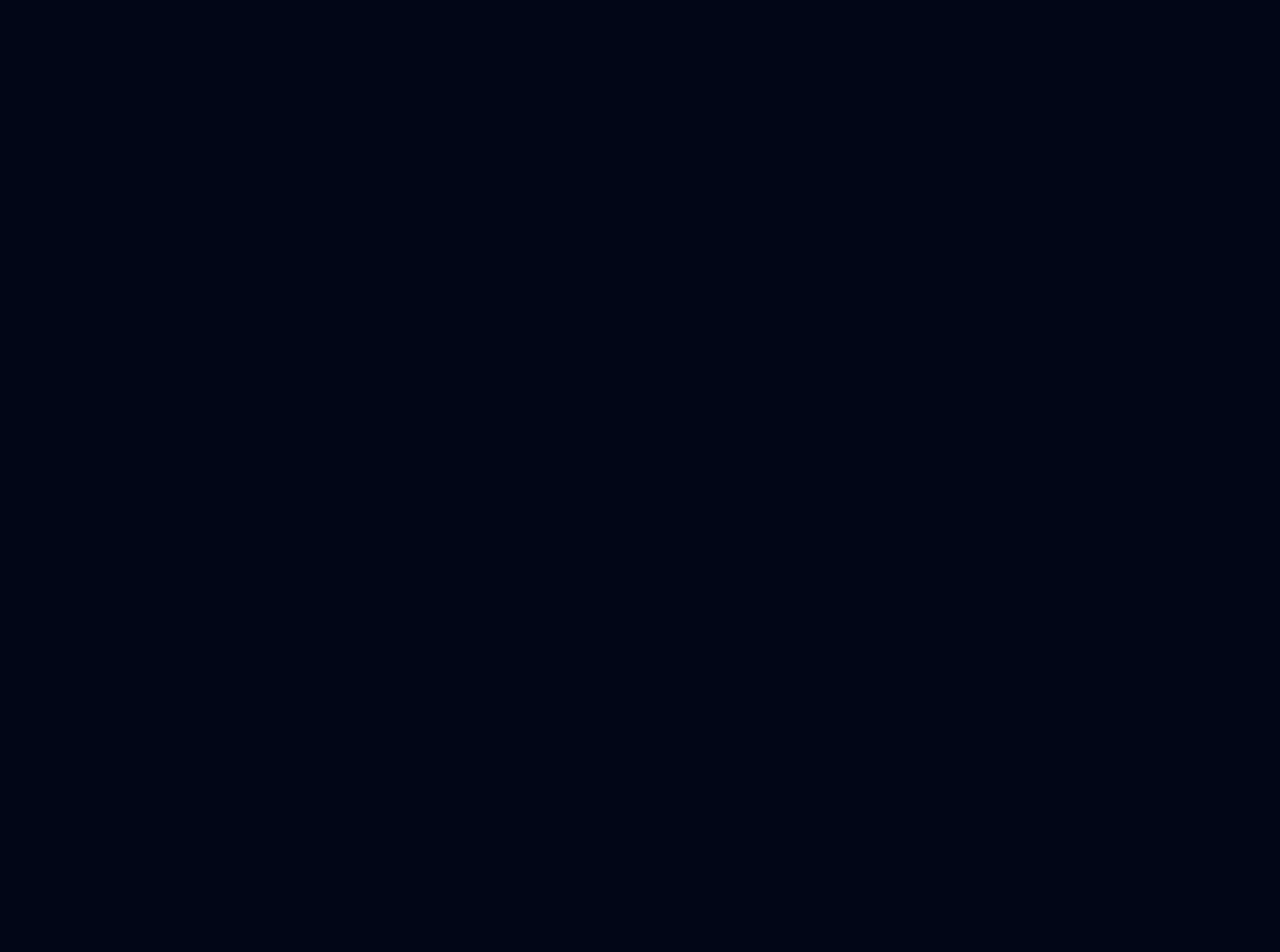
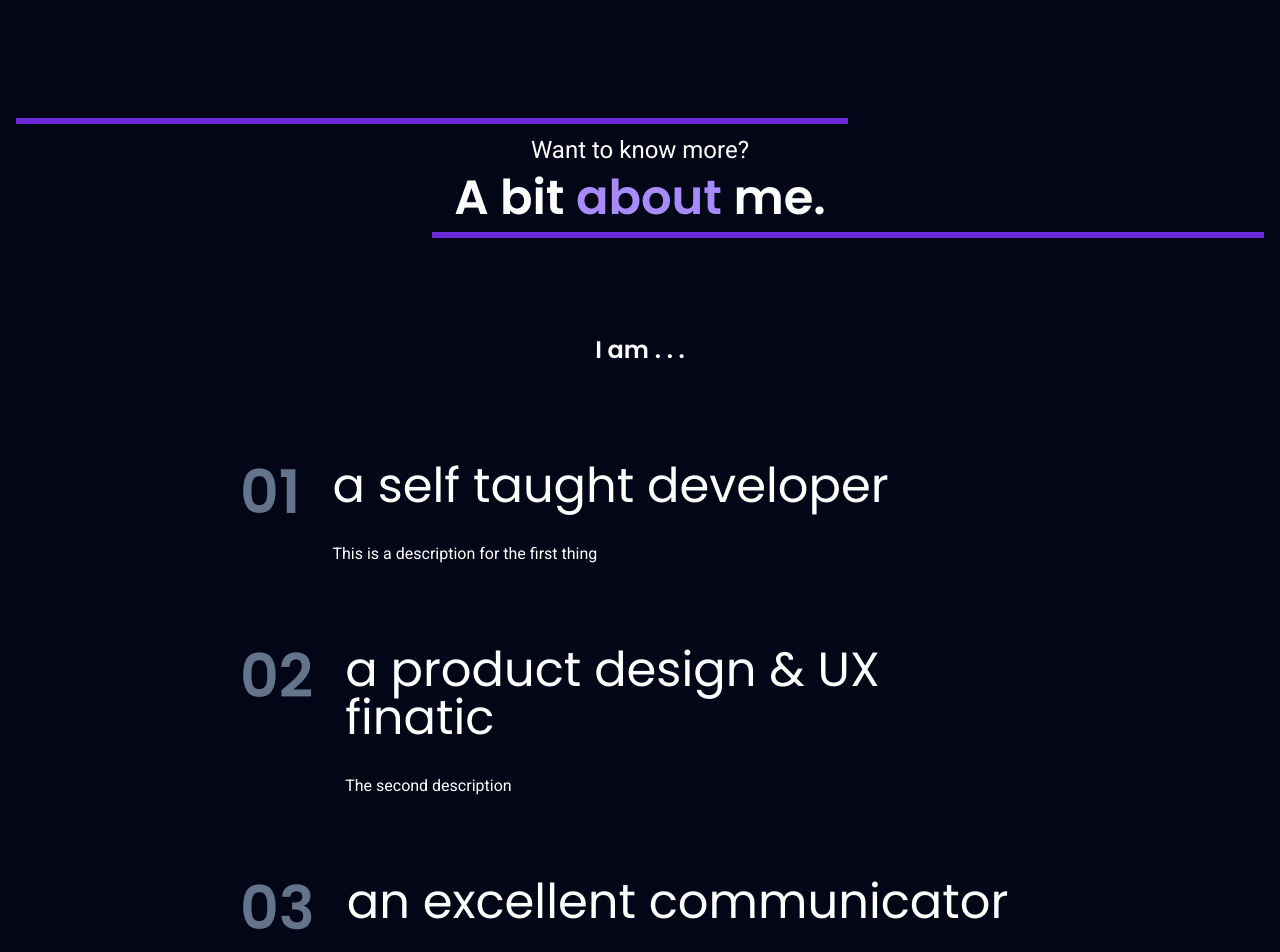
Before and after one commit to NadyaCodes/amazing-svelte-portfoli, a SvelteKit app: page / in a window 1280 px wide. Shown: the part 1420-2372 px from the top of the page. Before the commit the page ends 1490 px from the top, so only its background shows below. Built offline with nearby package versions, Linux system fonts and the light colour scheme.

Commit message:
add about me section

```diff
--- a/src/components/Header.svelte
+++ b/src/components/Header.svelte
@@ -11,7 +11,7 @@
   <h1 class="font-medium">
     <b class="font-bold poppins">Nadya</b> Codes
   </h1>
-  <div class="sm:flex items-center gap-4 hidden">
+  <div class="sm:flex ml-auto pr-4 items-center gap-4 hidden">
     {#each tabs as tab, index}
     <a href={tab.link} class="duration-200 hover:text-violet-400">
       <p>
--- a/src/components/Main.svelte
+++ b/src/components/Main.svelte
@@ -5,6 +5,12 @@ let steps = [
   {name: "Smoljames Store", icon: "fa-solid fa-cart-shopping", href: "#"},
   {name: "Ultimate Todos", icon: "fa-solid fa-list-check", href: "#"},
   {name: "Pokedex", icon: "fa-solid fa-diagram-project", href: "#"},
+]
+
+let benefits = [
+  {name: "a self taught developer", description: "This is a description for the first thing"},
+  {name: "a product design & UX finatic", description: "The second description"},
+  {name: "an excellent communicator", description: "The third description"},
 ]
 </script>
 
@@ -50,6 +56,24 @@ let steps = [
 
 </Step>
     </div>
-
+  </section>
+  <section id="about" class="py-10 pt-10 lg:pt-16 lg:py-32 flex flex-col gap-16 sm:gap-20 md:gap-24 relative">
+<div class="flex flex-col gap-2 text-center relative before:absolute before:top-0 before:left-0 before:w-2/3 before:h-1.5 before:bg-violet-700 after:absolute after:bottom-0 after:right-0 after:w-2/3 after:h-1.5 after:bg-violet-700 py-4">
+<h6 class="text-lg sm:text-xl md:text-2xl">Want to know more?</h6>
+<h3 class="font-semibold text-3xl sm:text-4xl md:text-5xl">A bit <span class="poppins text-violet-400">about</span> me.</h3>
+</div>
+<p class="mx-auto poppins font-semibold text-lg sm:text-xl md:text-2xl">I am . . .</p>
+<div class="flex flex-col gap-20 w-full mx-auto max-w-[800px]">
+  {#each benefits as benefit, index}
+  <div class="flex gap-6 sm:gap-8"><p class="poppins text-4xl sm:text-5xl md:text-6xl text-slate-500 font-semibold">
+    0{index + 1}
+  </p>
+<div class="flex flex-col gap-6 sm:gap-8">
+  <h3 class="text-2xl sm:text-3xl md:text-5xl">{benefit.name}</h3>
+  <p>{benefit.description}</p>
+</div>
+</div>
+  {/each}
+</div>
   </section>
 </main>
```
